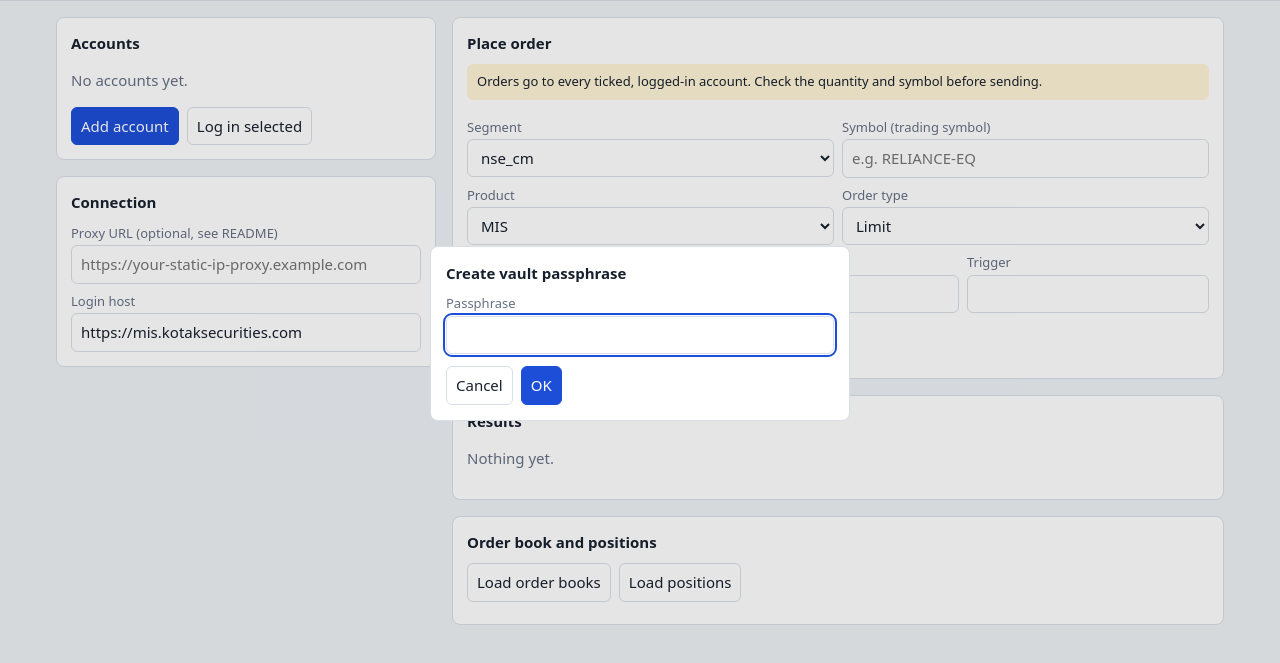
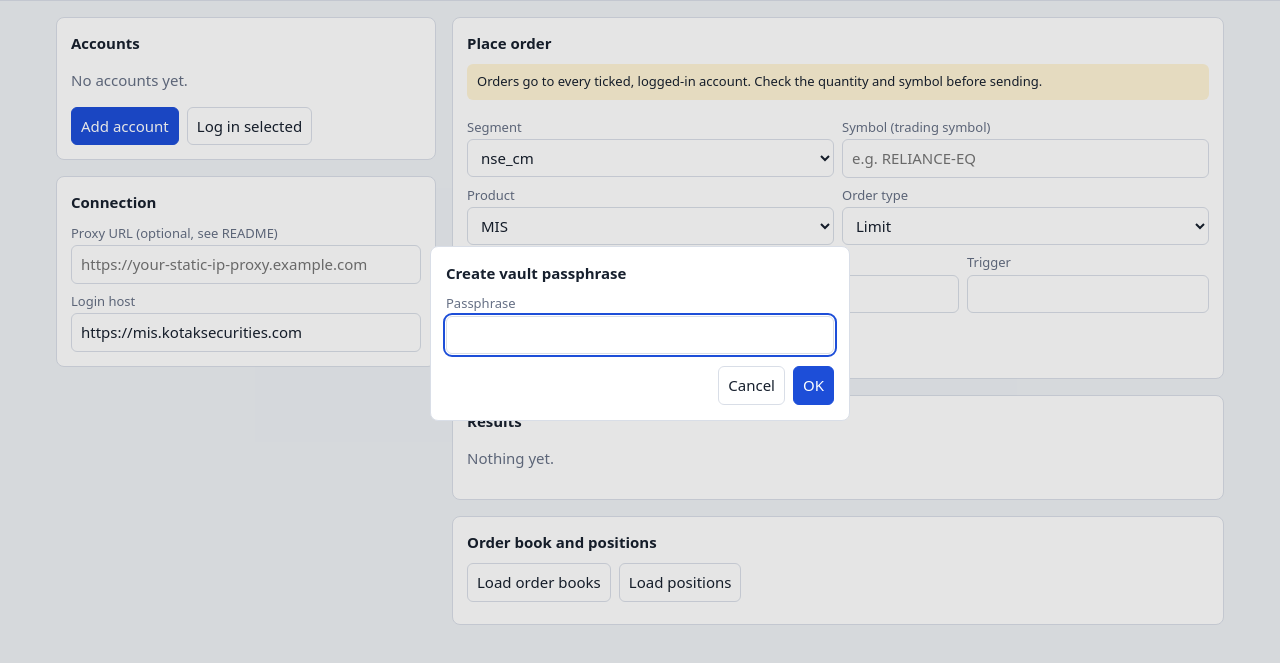
Before and after one commit to pranay29-bit/kotak-neo-multi-dashboard, a plain HTML site: page index.html in a window 1280 px wide. Both pictures are taken after a click on the button "Unlock vault". Shown: the part 67-730 px from the top of the page. Drawn offline with Linux system fonts and the light colour scheme.

Commit message:
Update index.html

```diff
--- a/index.html
+++ b/index.html
@@ -115,7 +115,7 @@ async function fetchData(a,kind){const s=sess[a.id];
 const picked=()=>accounts.filter(a=>$("c_"+a.id)?.checked);
 function render(){ $("unlockBtn").textContent=vaultKey?"Vault unlocked":"Unlock vault";
  $("accts").innerHTML=accounts.length?accounts.map(a=>`<div class="acct"><input type="checkbox" id="c_${a.id}" aria-label="Select ${esc(a.label)}"><span class="dot ${sess[a.id]?"on":""}"></span><span class="n">${esc(a.label)} <small style="color:var(--mute)">${esc(a.ucc)}</small></span><button data-lg="${a.id}">Log in</button><button data-rm="${a.id}">Remove</button></div>`).join(""):'<p style="color:var(--mute)">No accounts yet.</p>';}
-function ask(html){return new Promise(res=>{$("dform").innerHTML=html+'<div class="row" style="margin-top:12px"><button value="cancel">Cancel</button><button class="p" value="ok">OK</button></div>';
+function ask(html){return new Promise(res=>{$("dform").innerHTML=html+'<div class="row" style="margin-top:12px;flex-direction:row-reverse"><button class="p" value="ok">OK</button><button value="cancel" formnovalidate>Cancel</button></div>';
  $("dlg").onclose=()=>res($("dlg").returnValue==="ok");$("dlg").showModal();});}
 $("unlockBtn").onclick=async()=>{ if(vaultKey)return;
  if(await ask('<h2>'+(localStorage.vault?'Unlock vault':'Create vault passphrase')+'</h2><label>Passphrase</label><input id="pp" type="password" autocomplete="off">'))
```
